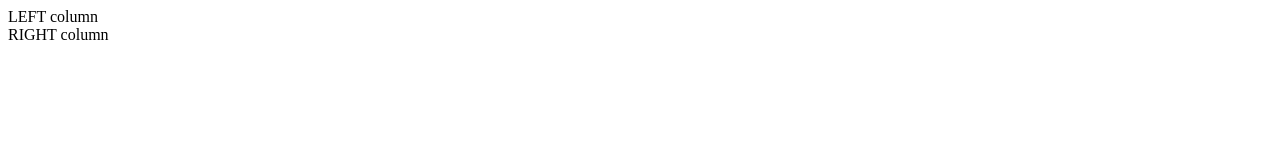
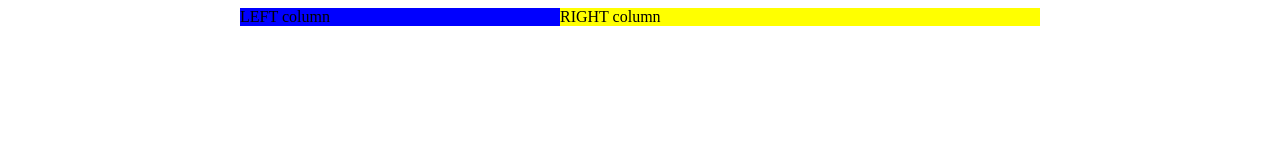
Before and after one commit to kamidem/Sign-Up-BIT, a plain HTML site: page index.html in a window 1280 px wide. Drawn offline with Linux system fonts and the light colour scheme; files that its build step writes are made by us from their sources.

Commit message:
classes created

```diff
--- a/css/style.css
+++ b/css/style.css
@@ -0,0 +1,24 @@
+.container {
+  display: inline-block;
+  width: 800px;
+  background-color: red;
+  margin-left: calc((100% - 800px) / 2);
+}
+.left-column {
+  width: 40%;
+  float: left;
+  background-color: blue;
+}
+.right-column {
+  width: 60%;
+  float: left;
+  background-color: yellow;
+}
+
+/*
+jei vaikai vienas kito atzvilgiu bando floatint, tai reik pasakyt kad tevas inline-block
+jei vaikai bando floating - tevas praranda auksti, tevas saugus tik jei turi inline-block savybe
+
+
+
+*/
--- a/index.html
+++ b/index.html
@@ -4,14 +4,15 @@
   <meta charset="UTF-8">
   <meta name="viewport" content="width=device-width, initial-scale=1.0">
   <title>Document</title>
-  <link rel="stylesheet" href="./style.css">
+  <link rel="stylesheet" href="./css/style.css">
 </head>
+
 <body>
-  <main>
-    <div>
+  <main class="container">
+    <div class="left-column">
       LEFT column
     </div>
-    <div>
+    <div class="right-column">
       RIGHT column
     </div>
   </main>
```
